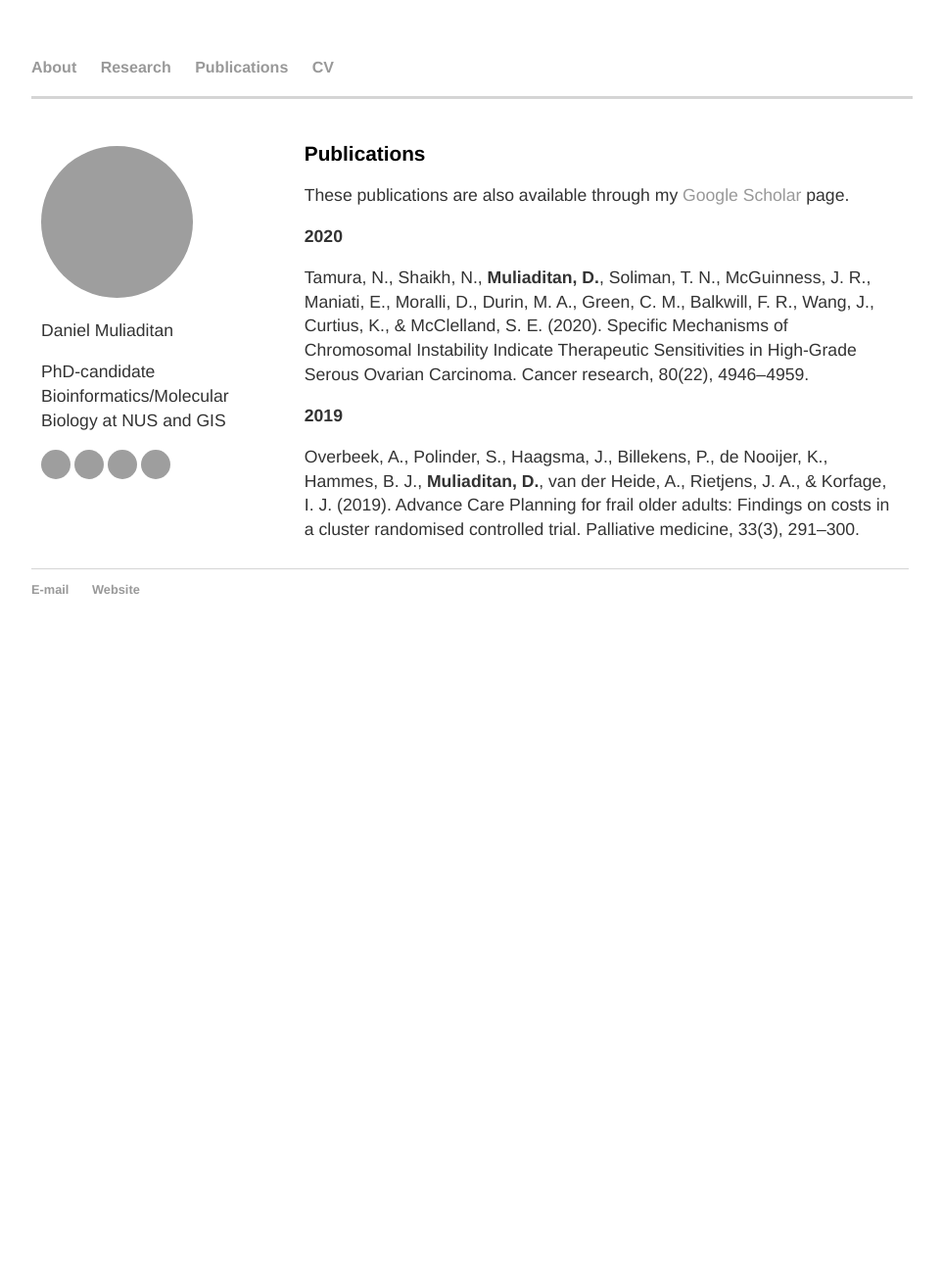
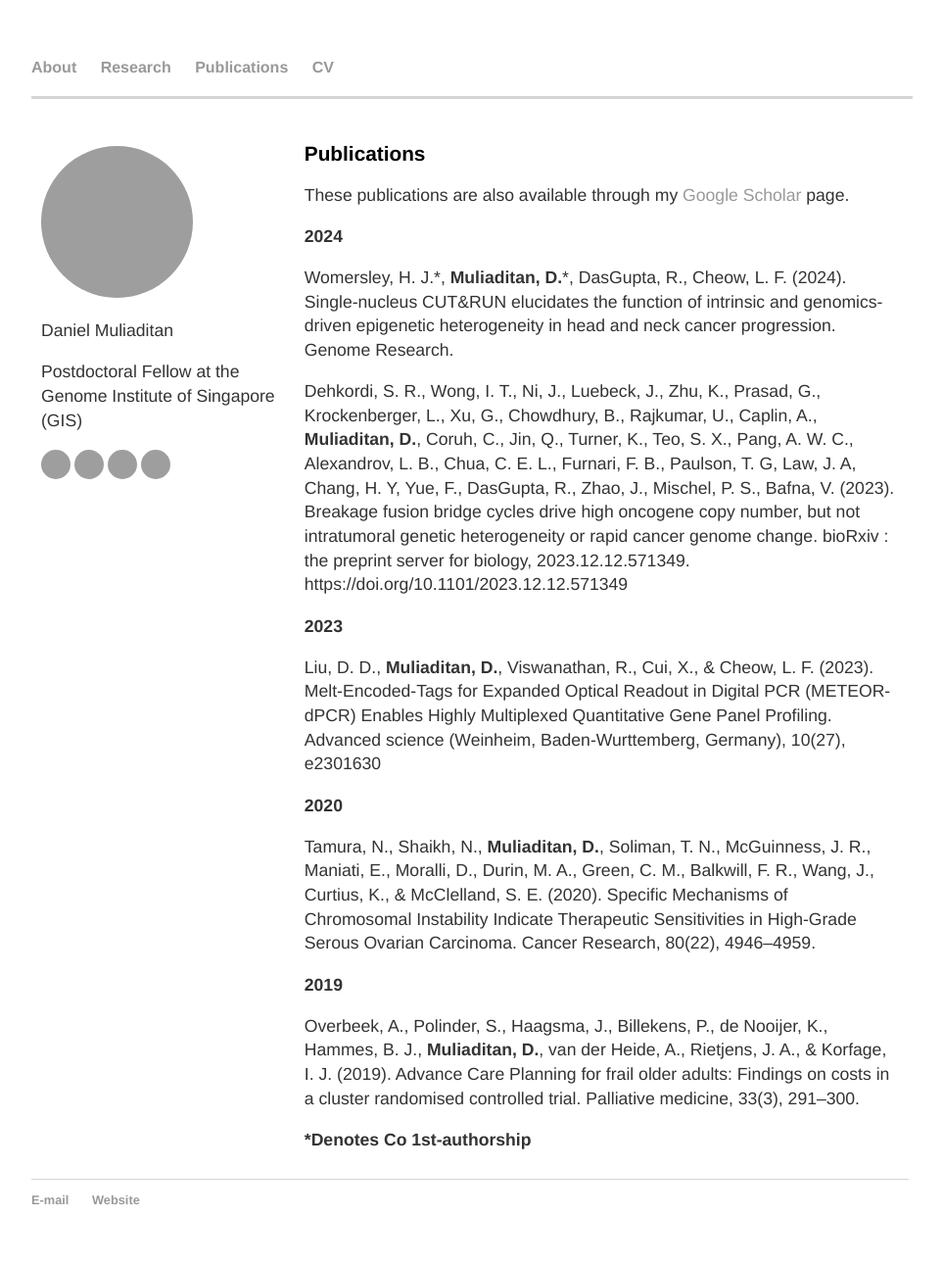
Before and after one commit to dmuliaditan/dmuliaditan.github.io, a Jekyll site: the page publications/index.html, which Jekyll copies as it is, in a window 1280 px wide. Shown: the whole page at 98% size, without its empty margins (160-1123 px from the left). Built offline with Jekyll 4.4.1, drawn with Linux system fonts in a browser that asks for light colours; before the commit the page ends 900 px from its top, so only the background shows below that; grey boxes are pictures that could not be loaded.

Commit message:
Update index.html

```diff
--- a/publications/index.html
+++ b/publications/index.html
@@ -60,7 +60,7 @@
 				<img src="https://media-exp1.licdn.com/dms/image/C4D03AQEtXJfCa3lPEg/profile-displayphoto-shrink_800_800/0/1570023656793?e=1646265600&v=beta&t=BP19NBpE4RavFsZA-aXw02bW_SA7a2e9mqPpJHpPVN0" alt="Avatar" width="155" height="155">
 
 				<p> Daniel Muliaditan </p>
-				<p> PhD-candidate Bioinformatics/Molecular Biology at NUS and GIS </p>
+				<p> Postdoctoral Fellow at the Genome Institute of Singapore (GIS) </p>
 
 				<a href="https://www.linkedin.com/in/daniel-muliaditan-bb7769b2/">
 			<img border="0" alt="LinkedIn" src="https://www.pngfind.com/pngs/m/53-534062_linkedin-for-lawyers-property-icon-circle-hd-png.png" width="30" height="30">
@@ -82,12 +82,22 @@
   			<div class="column right">
     			<h1>Publications </h1>
 			<p>These publications are also available through my <a href="https://scholar.google.com/citations?user=6vpm6vcAAAAJ&hl=nl&oi=ao">Google Scholar</a> page.</p>
+
+			<p><b>2024</b></p>
+				<p>Womersley, H. J.*, <b>Muliaditan, D.</b>*, DasGupta, R., Cheow, L. F. (2024). Single-nucleus CUT&RUN elucidates the function of intrinsic and genomics-driven epigenetic heterogeneity in head and neck cancer progression. Genome Research.</p>
+
+				<p>Dehkordi, S. R., Wong, I. T., Ni, J., Luebeck, J., Zhu, K., Prasad, G., Krockenberger, L., Xu, G., Chowdhury, B., Rajkumar, U., Caplin, A., <b>Muliaditan, D.</b>, Coruh, C., Jin, Q., Turner, K., Teo, S. X., Pang, A. W. C., Alexandrov, L. B., Chua, C. E. L., Furnari, F. B., Paulson, T. G, Law, J. A, Chang, H. Y, Yue, F., DasGupta, R., Zhao, J., Mischel, P. S., Bafna, V. (2023). Breakage fusion bridge cycles drive high oncogene copy number, but not intratumoral genetic heterogeneity or rapid cancer genome change. bioRxiv : the preprint server for biology, 2023.12.12.571349. https://doi.org/10.1101/2023.12.12.571349</p>
+
+			<p><b>2023</b></p>
+				<p>Liu, D. D., <b>Muliaditan, D.</b>, Viswanathan, R., Cui, X., & Cheow, L. F. (2023). Melt-Encoded-Tags for Expanded Optical Readout in Digital PCR (METEOR-dPCR) Enables Highly Multiplexed Quantitative Gene Panel Profiling. Advanced science (Weinheim, Baden-Wurttemberg, Germany), 10(27), e2301630</p>
+
     			<p><b>2020</b></p>
-				<p>Tamura, N., Shaikh, N., <b>Muliaditan, D.</b>, Soliman, T. N., McGuinness, J. R., Maniati, E., Moralli, D., Durin, M. A., Green, C. M., Balkwill, F. R., Wang, J., Curtius, K., & McClelland, S. E. (2020). Specific Mechanisms of Chromosomal Instability Indicate Therapeutic Sensitivities in High-Grade Serous Ovarian Carcinoma. Cancer research, 80(22), 4946–4959.</p>
+				<p>Tamura, N., Shaikh, N., <b>Muliaditan, D.</b>, Soliman, T. N., McGuinness, J. R., Maniati, E., Moralli, D., Durin, M. A., Green, C. M., Balkwill, F. R., Wang, J., Curtius, K., & McClelland, S. E. (2020). Specific Mechanisms of Chromosomal Instability Indicate Therapeutic Sensitivities in High-Grade Serous Ovarian Carcinoma. Cancer Research, 80(22), 4946–4959.</p>
 
 			<p><b>2019</b></p>
 				<p>Overbeek, A., Polinder, S., Haagsma, J., Billekens, P., de Nooijer, K., Hammes, B. J., <b>Muliaditan, D.</b>, van der Heide, A., Rietjens, J. A., & Korfage, I. J. (2019). Advance Care Planning for frail older adults: Findings on costs in a cluster randomised controlled trial. Palliative medicine, 33(3), 291–300.</p>
 
+			<p><b>*Denotes Co 1st-authorship</b></p>
 
   			</div>
 		</div>
```
